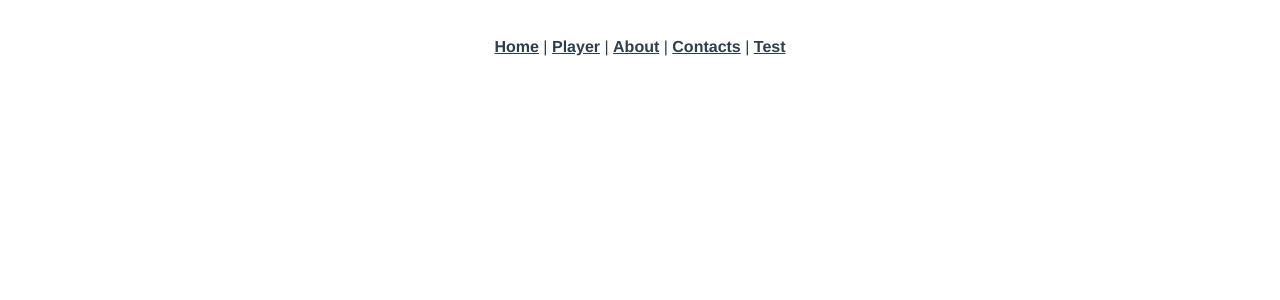
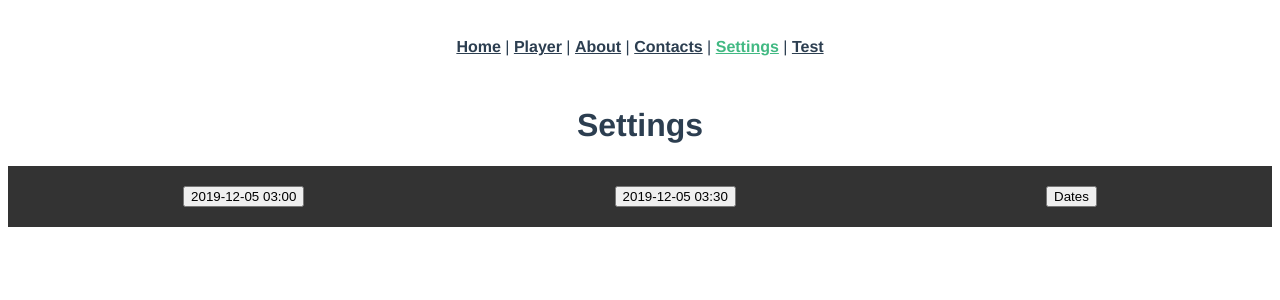
Before and after one commit to igorsitdikov/kaldi-view, a Vue app: page /settings in a window 1280 px wide. Shown: the top 300 px of the page. Built offline with nearby package versions, Linux system fonts and the light colour scheme.

Commit message:
added to settings;

```diff
--- a/src/App.vue
+++ b/src/App.vue
@@ -5,6 +5,7 @@
       <router-link to="/player">Player</router-link> |
       <router-link to="/about">About</router-link> |
       <router-link to="/contacts">Contacts</router-link> |
+      <router-link to="/settings">Settings</router-link> |
       <router-link to="/test">Test</router-link>
     </div>
     <router-view/>
--- a/src/router/index.js
+++ b/src/router/index.js
@@ -42,6 +42,14 @@ const routes = [
     // which is lazy-loaded when the route is visited.
     component: () => import(/* webpackChunkName: "test" */ '../views/Test.vue'),
   },
+  {
+    path: '/settings',
+    name: 'settings',
+    // route level code-splitting
+    // this generates a separate chunk (about.[hash].js) for this route
+    // which is lazy-loaded when the route is visited.
+    component: () => import(/* webpackChunkName: "settings" */ '../views/Settings.vue'),
+  },
 ];
 
 const router = new VueRouter({
--- a/src/views/Player.vue
+++ b/src/views/Player.vue
@@ -37,7 +37,9 @@ export default {
     this.$root.$on('clicker', (track) => {
       // console.log(track);
       this.$store.state.currentTrackNum = this.$store.state.playlist.map(e => e.id).indexOf(track);
-      // console.log(this.$store.state.playlist);
+      console.log('this');
+      this.transcriptions = this.$store.state
+        .playlist[this.$store.state.currentTrackNum].transcriptions;
       // console.log(this.$store.state.currentTrackNum);
 
       this.play(track);
--- /dev/null
+++ b/src/views/Settings.vue
@@ -0,0 +1,58 @@
+<template>
+  <div>
+
+    <h1>Settings</h1>
+
+    <div class="date-wrapper">
+      <DateTimePicker
+        id="picker-no-props"
+        v-model="dateFrom"
+        format="yyyy-LL-dd hh:mm"
+        :auto-close="true"
+        locale="ru"
+      />
+      <DateTimePicker
+        id="picker-no-propss"
+        v-model="dateTo"
+        format="yyyy-LL-dd hh:mm"
+        :auto-close="true"
+        locale="ru"
+      />
+      <button @click="showDates">Dates</button>
+    </div>
+
+
+  </div>
+</template>
+
+<script>
+import DateTimePicker from '../components/DateTimePicker.vue';
+
+export default {
+  name: 'Settings',
+  components: {
+    DateTimePicker,
+  },
+  data() {
+    return {
+      dateFrom: '2019-12-05 15:00:00',
+      dateTo: '2019-12-05 15:30:00',
+    };
+  },
+  methods: {
+    showDates() {
+      console.log(`${new Date(this.dateFrom).getTime()},${new Date(this.dateTo).getTime()}`);
+      this.$store.state.dateFromTo = `${new Date(this.dateFrom).getTime()},${new Date(this.dateTo).getTime()}`;
+    },
+  },
+};
+</script>
+
+<style scoped>
+  .date-wrapper {
+    padding: 20px;
+    background-color: #333333;
+    display: flex;
+    justify-content: space-around;
+  }
+</style>
```
